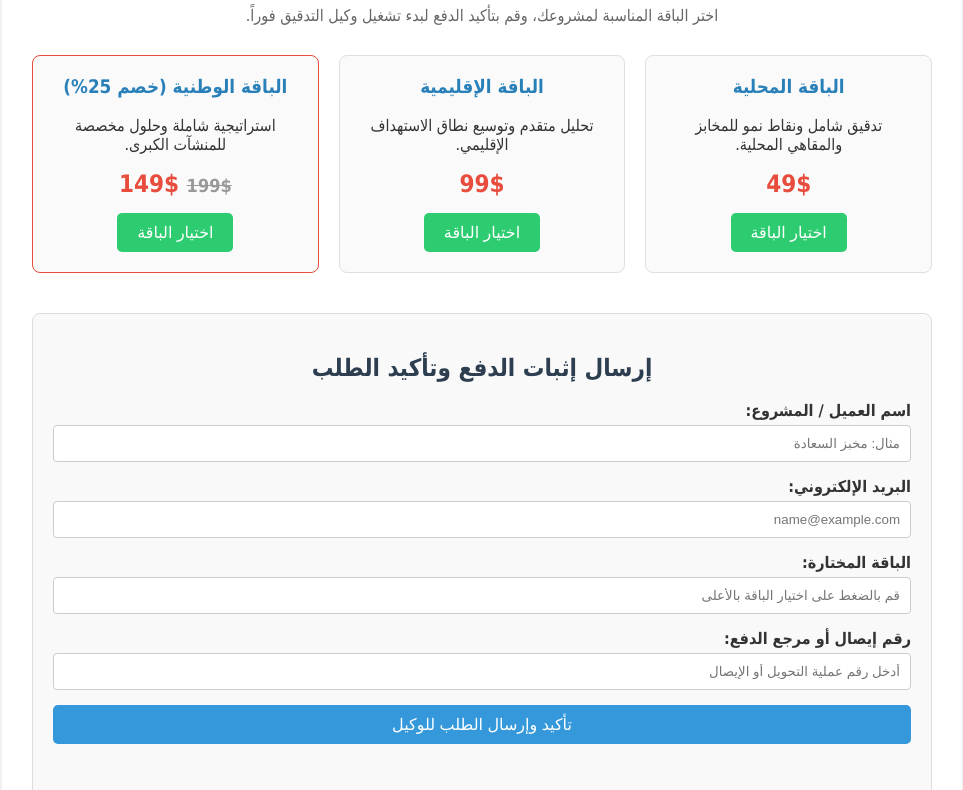
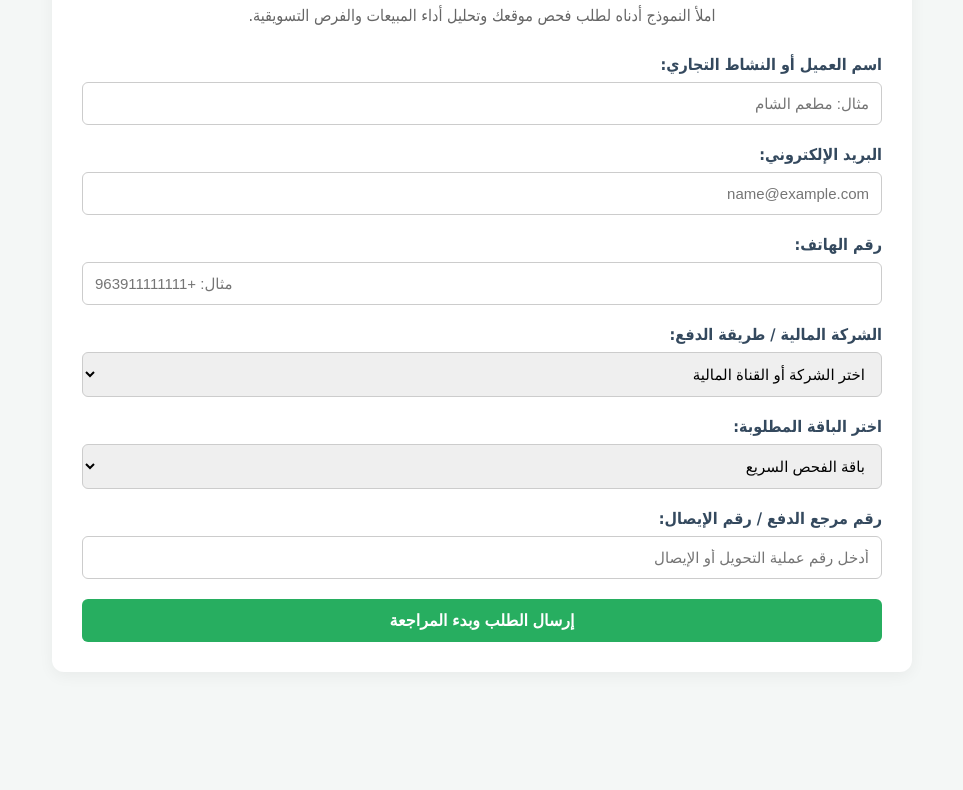
Before and after one commit to jihadmmouhammad-ship-it/agent-site, a website: page index.html in a window 1280 px wide. Shown: the part 125-915 px from the top of the page, without its empty margins (158-1121 px from the left). After the commit the page ends 817 px from the top, so only its background shows below. Drawn offline with Linux system fonts and the light colour scheme.

Commit message:
Update index.html

```diff
--- a/index.html
+++ b/index.html
@@ -3,7 +3,7 @@
 <head>
     <meta charset="UTF-8">
     <meta name="viewport" content="width=device-width, initial-scale=1.0">
-    <title>وكيل استكشاف الفرص | Opportunity Discovery Agent</title>
+    <title>Opportunity Discovery Agent | وكيل اكتشاف الفرص الرقمية</title>
     <style>
         body {
             font-family: Tahoma, Arial, sans-serif;
@@ -15,185 +15,160 @@
             text-align: right;
         }
         .container {
-            max-width: 900px;
+            max-width: 800px;
             margin: 0 auto;
             background: #fff;
             padding: 30px;
             border-radius: 12px;
             box-shadow: 0 4px 15px rgba(0,0,0,0.05);
         }
-        h1, h2 {
+        h1 {
             color: #2c3e50;
             text-align: center;
         }
-        .pricing-grid {
-            display: grid;
-            grid-template-columns: repeat(auto-fit, minmax(250px, 1fr));
-            gap: 20px;
-            margin-top: 30px;
-            margin-bottom: 40px;
-        }
-        .card {
-            border: 1px solid #e0e0e0;
-            border-radius: 8px;
-            padding: 20px;
+        .intro {
             text-align: center;
-            background: #fafafa;
-            transition: transform 0.2s;
-        }
-        .card:hover {
-            transform: translateY(-5px);
-            border-color: #3498db;
-        }
-        .card h3 {
-            margin-top: 0;
-            color: #2980b9;
-        }
-        .price {
-            font-size: 24px;
-            font-weight: bold;
-            color: #e74c3c;
-            margin: 15px 0;
-        }
-        button {
-            background-color: #2ecc71;
-            color: white;
-            border: none;
-            padding: 10px 20px;
-            border-radius: 5px;
-            cursor: pointer;
-            font-size: 16px;
-        }
-        button:hover {
-            background-color: #27ae60;
-        }
-        .form-section {
-            background: #f9f9f9;
-            padding: 20px;
-            border-radius: 8px;
-            border: 1px solid #ddd;
+            color: #666;
+            margin-bottom: 30px;
         }
         .form-group {
-            margin-bottom: 15px;
+            margin-bottom: 20px;
         }
         label {
             display: block;
-            margin-bottom: 5px;
+            margin-bottom: 8px;
+            font-weight: bold;
+            color: #34495e;
+        }
+        input, select, textarea {
+            width: 100%;
+            padding: 12px;
+            border: 1px solid #ccc;
+            border-radius: 6px;
+            font-size: 15px;
+            box-sizing: border-box;
+        }
+        button {
+            background-color: #27ae60;
+            color: white;
+            border: none;
+            padding: 12px 20px;
+            border-radius: 6px;
+            font-size: 16px;
+            cursor: pointer;
+            width: 100%;
             font-weight: bold;
         }
-        input, select {
-            width: 100%;
-            padding: 10px;
-            box-sizing: border-box;
-            border: 1px solid #ccc;
-            border-radius: 4px;
+        button:hover {
+            background-color: #219653;
         }
         #responseMessage {
-            margin-top: 15px;
-            padding: 10px;
+            margin-top: 20px;
+            padding: 15px;
+            border-radius: 6px;
             text-align: center;
-            font-weight: bold;
-            border-radius: 4px;
+            display: none;
         }
+        .success { background-color: #d4edda; color: #155724; }
+        .error { background-color: #f8d7da; color: #721c24; }
     </style>
 </head>
 <body>
 
 <div class="container">
-    <h1>وكيل استكشاف الفرص</h1>
-    <p style="text-align: center; color: #666;">اختر الباقة المناسبة لمشروعك، وقم بتأكيد الدفع لبدء تشغيل وكيل التدقيق فوراً.</p>
+    <h1>وكيل اكتشاف الفرص الرقمية</h1>
+    <p class="intro">املأ النموذج أدناه لطلب فحص موقعك وتحليل أداء المبيعات والفرص التسويقية.</p>
 
-    <!-- شبكة الباقات والأسعار -->
-    <div class="pricing-grid">
-        <div class="card">
-            <h3>الباقة المحلية</h3>
-            <p>تدقيق شامل ونقاط نمو للمخابز والمقاهي المحلية.</p>
-            <div class="price">49$</div>
-            <button onclick="selectPlan('الباقة المحلية - 49$')">اختيار الباقة</button>
-        </div>
-        <div class="card">
-            <h3>الباقة الإقليمية</h3>
-            <p>تحليل متقدم وتوسيع نطاق الاستهداف الإقليمي.</p>
-            <div class="price">99$</div>
-            <button onclick="selectPlan('الباقة الإقليمية - 99$')">اختيار الباقة</button>
-        </div>
-        <div class="card" style="border-color: #e74c3c;">
-            <h3>الباقة الوطنية (خصم 25%)</h3>
-            <p>استراتيجية شاملة وحلول مخصصة للمنشآت الكبرى.</p>
-            <div class="price"><span style="text-decoration: line-through; color: #999; font-size: 18px;">199$</span> 149$</div>
-            <button onclick="selectPlan('الباقة الوطنية - 149$')">اختيار الباقة</button>
-        </div>
+    <form id="orderForm">
+        <div class="form-group">
+            <label for="customerName">اسم العميل أو النشاط التجاري:</label>
+            <input type="text" id="customerName" required placeholder="مثال: مطعم الشام">
         </div>
 
-    <!-- نموذج تقديم الطلب والدفع -->
-    <div class="form-section">
-        <h2>إرسال إثبات الدفع وتأكيد الطلب</h2>
-        <form id="orderForm">
-            <div class="form-group">
-                <label for="customerName">اسم العميل / المشروع:</label>
-                <input type="text" id="customerName" required placeholder="مثال: مخبز السعادة">
-            </div>
         <div class="form-group">
             <label for="customerEmail">البريد الإلكتروني:</label>
             <input type="email" id="customerEmail" required placeholder="name@example.com">
         </div>
+
         <div class="form-group">
-                <label for="planName">الباقة المختارة:</label>
-                <input type="text" id="planName" readonly placeholder="قم بالضغط على اختيار الباقة بالأعلى">
+            <label for="customerPhone">رقم الهاتف:</label>
+            <input type="tel" id="customerPhone" required placeholder="مثال: +963911111111">
         </div>
+
         <div class="form-group">
-                <label for="paymentReceiptRef">رقم إيصال أو مرجع الدفع:</label>
+            <label for="financialCompany">الشركة المالية / طريقة الدفع:</label>
+            <select id="financialCompany" required>
+                <option value="">اختر الشركة أو القناة المالية</option>
+                <option value="Syriatel Cash">سيريتل كاش (Syriatel Cash)</option>
+                <option value="MTN Cash">إم تي إن كاش (MTN Cash)</option>
+                <option value="Bemo Bank">بنك بيمو (Bemo Bank)</option>
+                <option value="International Wire">تحويل دولي / أخرى</option>
+            </select>
+        </div>
+
+        <div class="form-group">
+            <label for="planName">اختر الباقة المطلوبة:</label>
+            <select id="planName" required>
+                <option value="باقة الفحص السريع">باقة الفحص السريع</option>
+                <option value="الباقة الشاملة المتقدمة">الباقة الشاملة المتقدمة</option>
+                <option value="باقة استشارة النمو للأعمال">باقة استشارة النمو للأعمال</option>
+            </select>
+        </div>
+
+        <div class="form-group">
+            <label for="paymentReceiptRef">رقم مرجع الدفع / رقم الإيصال:</label>
             <input type="text" id="paymentReceiptRef" required placeholder="أدخل رقم عملية التحويل أو الإيصال">
         </div>
-            <button type="submit" style="width: 100%; background-color: #3498db;">تأكيد وإرسال الطلب للوكيل</button>
+
+        <button type="submit">إرسال الطلب وبدء المراجعة</button>
     </form>
+
     <div id="responseMessage"></div>
-    </div>
 </div>
 
 <script>
-    function selectPlan(plan) {
-        document.getElementById('planName').value = plan;
-        window.scrollTo({ top: document.body.scrollHeight, behavior: 'smooth' });
-    }
-
     document.getElementById('orderForm').addEventListener('submit', async function(e) {
         e.preventDefault();
 
         const customerName = document.getElementById('customerName').value;
-        const customerEmail = document.getElementById('customerEmail',).value;
+        const customerEmail = document.getElementById('customerEmail').value;
+        const customerPhone = document.getElementById('customerPhone').value;
+        const financialCompany = document.getElementById('financialCompany').value;
         const planName = document.getElementById('planName').value;
         const paymentReceiptRef = document.getElementById('paymentReceiptRef').value;
-        const msgDiv = document.getElementById('responseMessage');
+        const responseDiv = document.getElementById('responseMessage');
 
-        if (!planName) {
-            alert('الرجاء اختيار باقة أولاً من الأعلى.');
-            return;
-        }
-
-        msgDiv.style.color = '#333';
-        msgDiv.textContent = 'جاري إرسال الطلب...';
+        responseDiv.style.display = 'block';
+        responseDiv.className = '';
+        responseDiv.innerText = 'جاري إرسال الطلب...';
 
         try {
-            const response = await fetch('/api/create-order', {
+            const res = await fetch('/api/create-order', {
                 method: 'POST',
                 headers: { 'Content-Type': 'application/json' },
-                body: JSON.stringify({ customerName, customerEmail, planName, paymentReceiptRef })
+                body: JSON.stringify({
+                    customerName,
+                    customerEmail,
+                    customerPhone,
+                    financialCompany,
+                    planName,
+                    paymentReceiptRef
+                })
             });
 
-            const data = await response.json();
+            const data = await res.json();
 
             if (data.success) {
-                msgDiv.style.color = 'green';
-                msgDiv.textContent = data.message + ' (رقم الطلب: ' + data.orderId + ')';
+                responseDiv.className = 'success';
+                responseDiv.innerText = data.message + ' (رقم الطلب: ' + data.orderId + ')';
                 document.getElementById('orderForm').reset();
             } else {
-                msgDiv.style.color = 'red';
-                msgDiv.textContent = 'حدث خطأ: ' + (data.message || 'يرجى المحاولة لاحقاً');
+                responseDiv.className = 'error';
+                responseDiv.innerText = 'حدث خطأ: ' + data.message;
             }
         } catch (err) {
-            msgDiv.style.color = 'red';
-            msgDiv.textContent = 'فشل الاتصال بالخادم. تأكد من عمل السيرفر.';
+            responseDiv.className = 'error';
+            responseDiv.innerText = 'فشل الاتصال بالخادم. يجدر التحقق من الاتصال.';
         }
     });
 </script>
```
Lines whose indentation alone changed are shown as unchanged.
